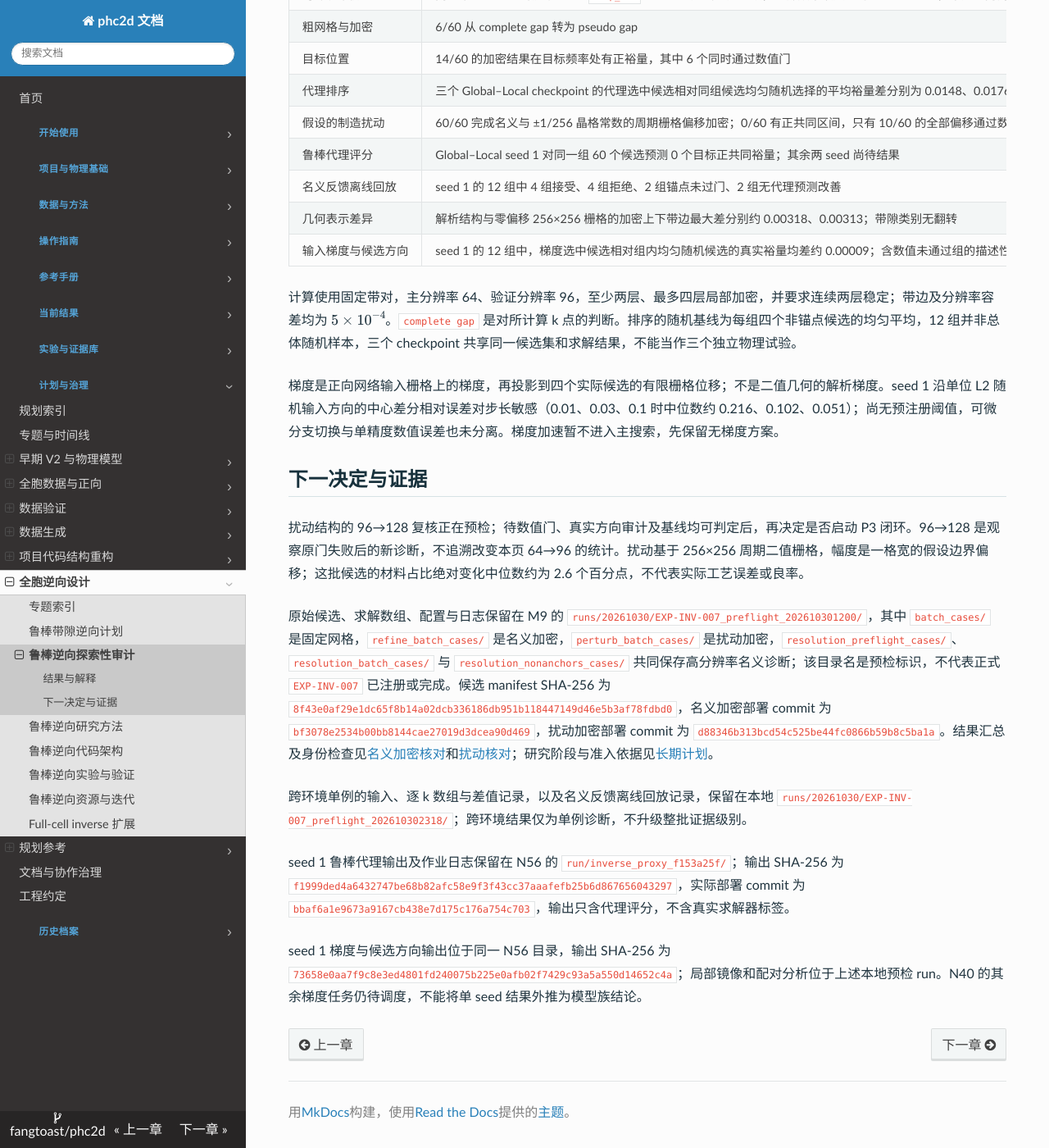
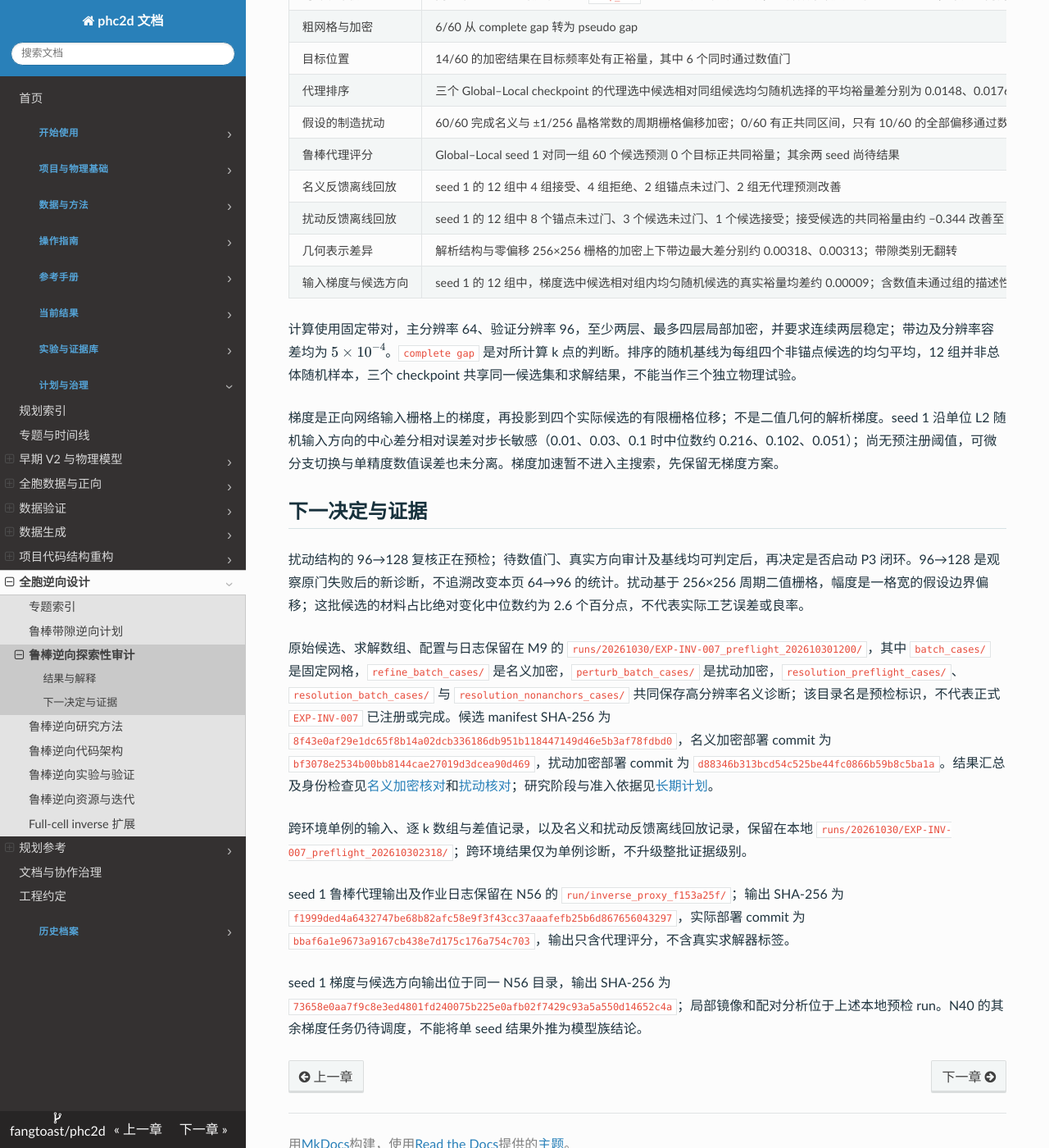
Before and after one commit to fangtoast/phc2d, an MkDocs documentation site: the page built from docs/results/inverse/鲁棒带隙逆向可用性审计.md, in a window 1280 px wide and 1400 px high, scrolled down 529 px. Shown: the whole window at 82% size. Built offline with MkDocs 1.6.1, drawn with Linux system fonts in a browser that asks for light colours.

Commit message:
Record robust feedback replay boundary

```diff
--- a/docs/results/inverse/鲁棒带隙逆向可用性审计.md
+++ b/docs/results/inverse/鲁棒带隙逆向可用性审计.md
@@ -43,6 +43,7 @@ source_artifacts:
 | 假设的制造扰动 | 60/60 完成名义与 ±1/256 晶格常数的周期栅格偏移加密；0/60 有正共同区间，只有 10/60 的全部偏移通过数值门 | 未获得目标共同带隙；其余 50 个未达到稳定门，不能作确定性物理判决 |
 | 鲁棒代理评分 | Global–Local seed 1 对同一组 60 个候选预测 0 个目标正共同裕量；其余两 seed 尚待结果 | 与物理记录的候选和偏移栅格身份匹配；没有一组全部候选通过原扰动数值门，不能判定排序可靠性 |
 | 名义反馈离线回放 | seed 1 的 12 组中 4 组接受、4 组拒绝、2 组锚点未过门、2 组无代理预测改善 | 仅复用既有 96→128 结果检验接受规则，没有执行在线搜索或 P3 pilot |
+| 扰动反馈离线回放 | seed 1 的 12 组中 8 个锚点未过门、3 个候选未过门、1 个候选接受；接受候选的共同裕量由约 −0.344 改善至 −0.311 | 复用既有 64→96 扰动结果；真实改善仍未达到目标，不是鲁棒设计成功 |
 | 几何表示差异 | 解析结构与零偏移 256×256 栅格的加密上下带边最大差分别约 0.00318、0.00313；带隙类别无翻转 | 二者的独立自适应搜索和材料表示不同，不能将解析结构直接视为扰动栅格的精确替代 |
 | 输入梯度与候选方向 | seed 1 的 12 组中，梯度选中候选相对组内均匀随机候选的真实裕量均差约 0.00009；含数值未通过组的描述性 bootstrap 区间跨零 | 未获得方向收益证据；7 个全部过门组也是事后筛选，不能当作独立正式测试 |
 
@@ -56,7 +57,7 @@ source_artifacts:
 
 原始候选、求解数组、配置与日志保留在 M9 的 `runs/20261030/EXP-INV-007_preflight_202610301200/`，其中 `batch_cases/` 是固定网格，`refine_batch_cases/` 是名义加密，`perturb_batch_cases/` 是扰动加密，`resolution_preflight_cases/`、`resolution_batch_cases/` 与 `resolution_nonanchors_cases/` 共同保存高分辨率名义诊断；该目录名是预检标识，不代表正式 `EXP-INV-007` 已注册或完成。候选 manifest SHA-256 为 `8f43e0af29e1dc65f8b14a02dcb336186db951b118447149d46e5b3af78fdbd0`，名义加密部署 commit 为 `bf3078e2534b00bb8144cae27019d3dcea90d469`，扰动加密部署 commit 为 `d88346b313bcd54c525be44fc0866b59b8c5ba1a`。结果汇总及身份检查见[名义加密核对](../../../src/phc2d/inverse/audit_refined_reconcile.py)和[扰动核对](../../../src/phc2d/inverse/audit_perturb_reconcile.py)；研究阶段与准入依据见[长期计划](../../planning/鲁棒带隙逆向/实验与验证.md)。
 
-跨环境单例的输入、逐 k 数组与差值记录，以及名义反馈离线回放记录，保留在本地 `runs/20261030/EXP-INV-007_preflight_202610302318/`；跨环境结果仅为单例诊断，不升级整批证据级别。
+跨环境单例的输入、逐 k 数组与差值记录，以及名义和扰动反馈离线回放记录，保留在本地 `runs/20261030/EXP-INV-007_preflight_202610302318/`；跨环境结果仅为单例诊断，不升级整批证据级别。
 
 seed 1 鲁棒代理输出及作业日志保留在 N56 的 `run/inverse_proxy_f153a25f/`；输出 SHA-256 为 `f1999ded4a6432747be68b82afc58e9f3f43cc37aaafefb25b6d867656043297`，实际部署 commit 为 `bbaf6a1e9673a9167cb438e7d175c176a754c703`，输出只含代理评分，不含真实求解器标签。
 
```
